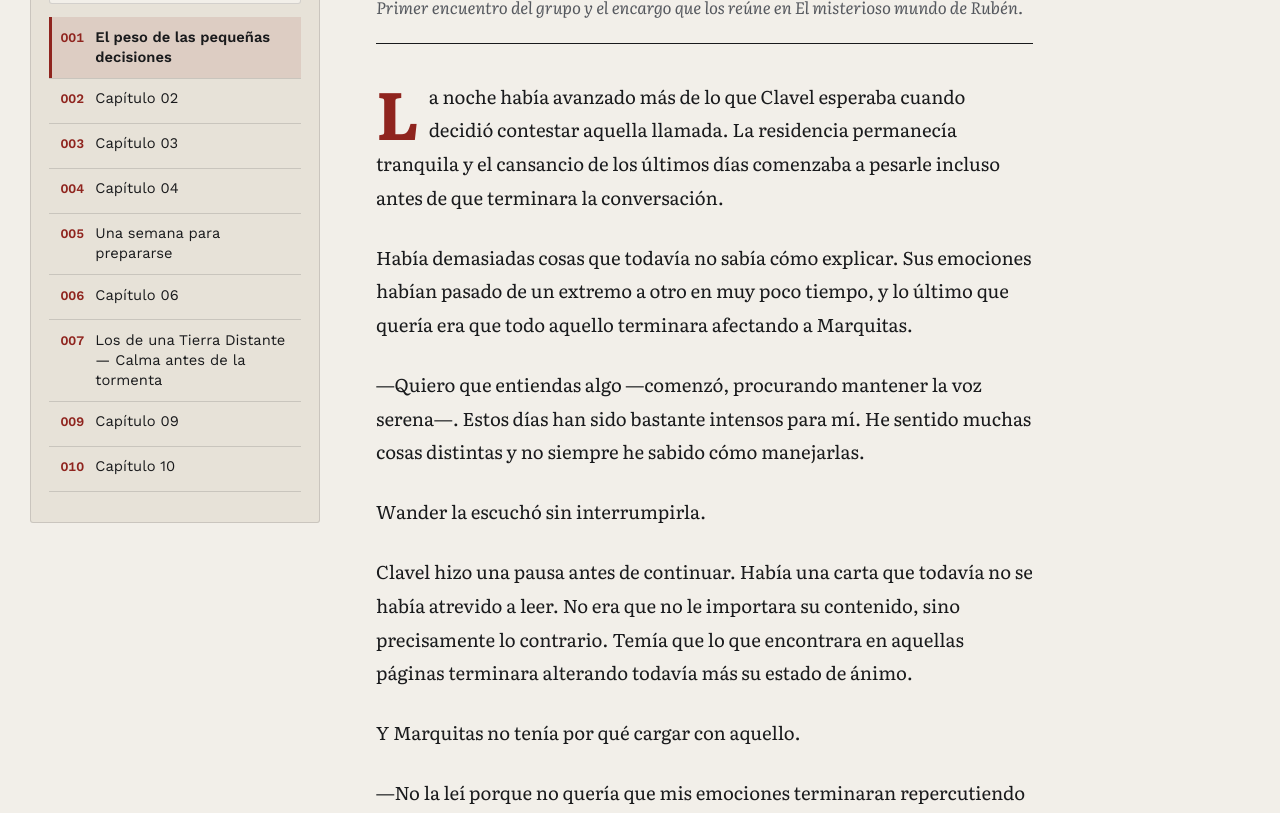
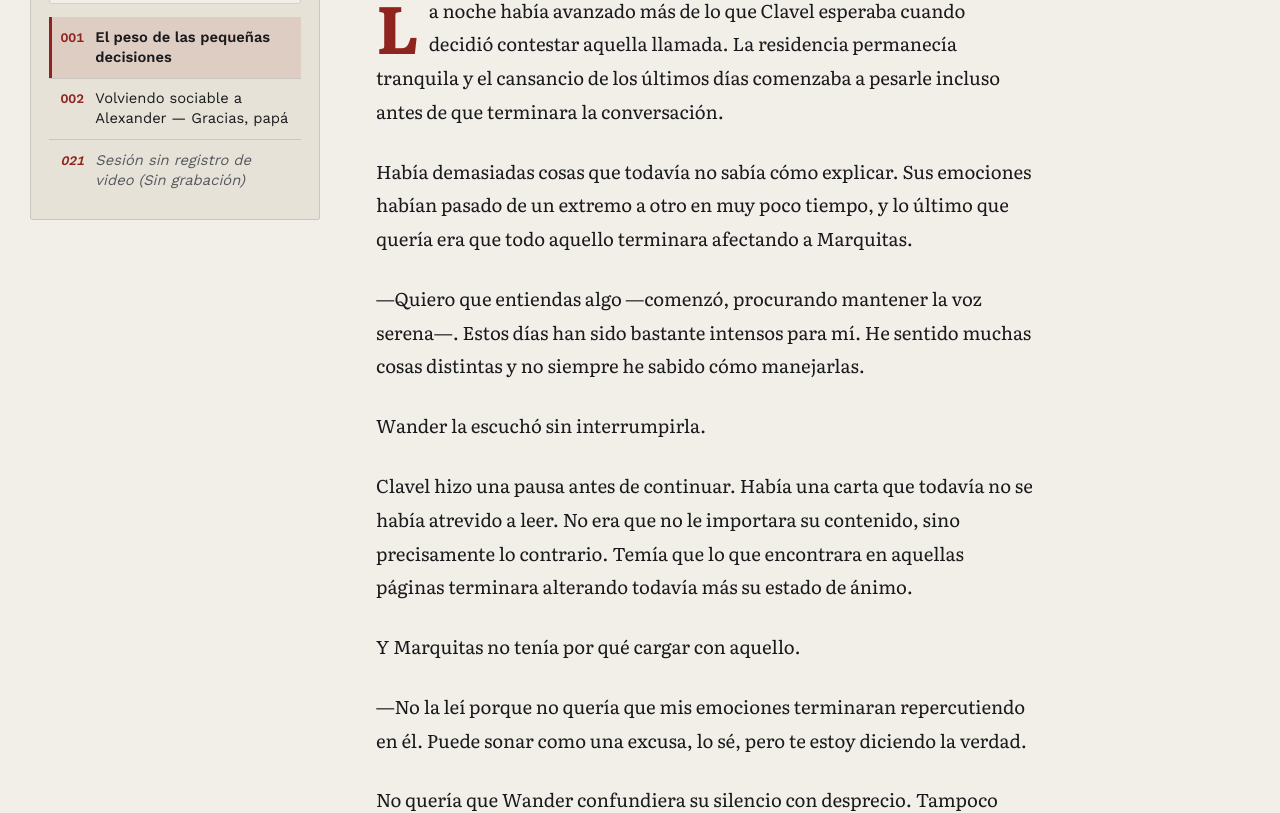
Before and after one commit to uMatiov/El-misterioso-mundo-de-ruben, a plain HTML site: page index.html in a window 1280 px wide. Shown: the part 290-1103 px from the top of the page. Drawn offline with nearby package versions, Linux system fonts and the light colour scheme.

Commit message:
Add files via upload

```diff
--- a/app.js
+++ b/app.js
@@ -8,10 +8,23 @@
   window.CAPITULOS_CACHE = window.CAPITULOS_CACHE || {};
   window.INDICE_CAPITULOS_AUTO = window.INDICE_CAPITULOS_AUTO || [];
 
+  function leerStorage(clave, respaldo) {
+    try {
+      return localStorage.getItem(clave) ?? respaldo;
+    } catch {
+      return respaldo;
+    }
+  }
+
+  function guardarStorage(clave, valor) {
+    try {
+      localStorage.setItem(clave, String(valor));
+    } catch { }
+  }
+
   const personajes = DATOS_CAMPANA.personajes || [];
   const entradasCodice = Array.isArray(DATOS_CAMPANA.codice) ? DATOS_CAMPANA.codice : [];
 
-  // Fusiona los capítulos detectados por Python con las entradas especiales/perdidas de datos.js
   const mapaCapitulos = new Map();
   (DATOS_CAMPANA.capitulos || []).forEach(cap => mapaCapitulos.set(cap.numero, { ...cap }));
   window.INDICE_CAPITULOS_AUTO.forEach(capAuto => {
@@ -33,7 +46,7 @@
 
   let indiceActual = 0;
   let capitulosFiltrados = [...capitulos];
-  let tamanoFuente = parseFloat(localStorage.getItem("novela_font_size")) || 1.16;
+  let tamanoFuente = parseFloat(leerStorage("novela_font_size", "1.16")) || 1.16;
 
   let indicePersonaje = 0;
   const formaActivaPorPersonaje = personajes.map(() => 0);
@@ -53,6 +66,7 @@
   const elBtnAnt = document.getElementById("btn-anterior");
   const elBtnSig = document.getElementById("btn-siguiente");
   const elBtnCopiar = document.getElementById("btn-copiar-enlace");
+  const elBtnTema = document.getElementById("btn-tema");
   const elProgreso = document.getElementById("indicador-progreso");
   const elStats = document.getElementById("estadisticas-archivo");
 
@@ -68,11 +82,17 @@
   const elGrillaCodice = document.getElementById("grilla-codice");
   const elBuscarCodice = document.getElementById("buscar-codice");
 
+  function aplicarTema(tema) {
+    const normalizado = tema === "noche" || tema === "oscuro" ? "noche" : "papel";
+    document.documentElement.setAttribute("data-tema", normalizado);
+    if (elBtnTema) {
+      elBtnTema.textContent = normalizado === "papel" ? "Noche" : "Papel";
+    }
+  }
+
   function aplicarPreferenciasGuardadas() {
     document.documentElement.style.setProperty("--reading-size", `${tamanoFuente}rem`);
-    const temaGuardado = localStorage.getItem("novela_tema") || "papel";
-    document.documentElement.setAttribute("data-tema", temaGuardado);
-    document.getElementById("btn-tema").textContent = temaGuardado === "papel" ? "Noche" : "Papel";
+    aplicarTema(leerStorage("novela_tema", "papel"));
   }
 
   /* ==================== ENLACES DIRECTOS (HASH ROUTING) ==================== */
@@ -126,6 +146,10 @@
   }
 
   /* ==================== LECTOR Y PARSEO DE MARKDOWN ==================== */
+  function esLineaEncabezadoCapitulo(linea) {
+    return /^#\s+/.test(linea) || /^(\*{1,2})?Cap[ií]tulo\s+\d+\s*[:.\-—]/i.test(linea);
+  }
+
   function limpiarTituloMarkdown(linea) {
     return linea
       .replace(/^#+\s*/, "")
@@ -235,8 +259,7 @@
 
     let lista = [...parrafos];
 
-    // Si la primera línea es un encabezado Markdown (# Título), lo extrae para el título y lo quita del cuerpo
-    if (lista.length > 0 && /^#\s+/.test(lista[0].trim())) {
+    if (lista.length > 0 && esLineaEncabezadoCapitulo(lista[0].trim())) {
       const tituloExtraido = limpiarTituloMarkdown(lista[0]);
       if (tituloExtraido) {
         cap.titulo = tituloExtraido;
@@ -271,7 +294,7 @@
     const cap = capitulos[idx];
     const numPad = String(cap.numero).padStart(3, "0");
 
-    localStorage.setItem("novela_ultimo_cap", cap.numero);
+    guardarStorage("novela_ultimo_cap", cap.numero);
     if (actualizarHash) {
       actualizarHashSilencioso(`#cap-${numPad}`);
     }
@@ -279,7 +302,7 @@
     elCapArco.textContent = cap.arco;
     elCapNum.textContent = `Capítulo ${String(cap.numero).padStart(2, "0")}`;
     elCapTitulo.textContent = cap.titulo;
-    elCapSinopsis.textContent = cap.sinopsis;
+    elCapSinopsis.textContent = cap.sinopsis || "";
     elBtnAnt.disabled = idx === 0;
     elBtnSig.disabled = idx === capitulos.length - 1;
     elProgreso.textContent = `${idx + 1} de ${capitulos.length} entradas`;
@@ -697,23 +720,24 @@
 
   document.getElementById("btn-fuente-mas").addEventListener("click", () => {
     tamanoFuente = Math.min(1.5, +(tamanoFuente + 0.08).toFixed(2));
-    localStorage.setItem("novela_font_size", tamanoFuente);
+    guardarStorage("novela_font_size", tamanoFuente);
     document.documentElement.style.setProperty("--reading-size", `${tamanoFuente}rem`);
   });
 
   document.getElementById("btn-fuente-menos").addEventListener("click", () => {
     tamanoFuente = Math.max(0.96, +(tamanoFuente - 0.08).toFixed(2));
-    localStorage.setItem("novela_font_size", tamanoFuente);
+    guardarStorage("novela_font_size", tamanoFuente);
     document.documentElement.style.setProperty("--reading-size", `${tamanoFuente}rem`);
   });
 
-  document.getElementById("btn-tema").addEventListener("click", (e) => {
-    const actual = document.documentElement.getAttribute("data-tema");
-    const nuevo = actual === "papel" ? "noche" : "papel";
-    document.documentElement.setAttribute("data-tema", nuevo);
-    localStorage.setItem("novela_tema", nuevo);
-    e.target.textContent = nuevo === "papel" ? "Noche" : "Papel";
-  });
+  if (elBtnTema) {
+    elBtnTema.addEventListener("click", () => {
+      const actual = document.documentElement.getAttribute("data-tema");
+      const nuevo = actual === "papel" ? "noche" : "papel";
+      aplicarTema(nuevo);
+      guardarStorage("novela_tema", nuevo);
+    });
+  }
 
   elBtnAnt.addEventListener("click", () => {
     cargarCapitulo(indiceActual - 1, true);
@@ -738,7 +762,7 @@
   elStats.textContent = `${totalReales} capítulos — ${personajes.length} protagonistas — ${entradasCodice.length} entradas de códice`;
 
   if (!resolverRutaDesdeHash()) {
-    const ultimoNum = Number(localStorage.getItem("novela_ultimo_cap"));
+    const ultimoNum = Number(leerStorage("novela_ultimo_cap", "0"));
     const idxInicial = capitulos.findIndex(c => c.numero === ultimoNum);
     cargarCapitulo(idxInicial >= 0 ? idxInicial : 0, true);
   }
--- a/capitulos/001.js
+++ b/capitulos/001.js
@@ -1,6 +1,5 @@
 window.CAPITULOS_CACHE = window.CAPITULOS_CACHE || {};
 window.CAPITULOS_CACHE[1] = [
-  "# **Capítulo 1: El peso de las pequeñas decisiones**",
   "La noche había avanzado más de lo que Clavel esperaba cuando decidió contestar aquella llamada. La residencia permanecía tranquila y el cansancio de los últimos días comenzaba a pesarle incluso antes de que terminara la conversación.",
   "Había demasiadas cosas que todavía no sabía cómo explicar. Sus emociones habían pasado de un extremo a otro en muy poco tiempo, y lo último que quería era que todo aquello terminara afectando a Marquitas.",
   "—Quiero que entiendas algo —comenzó, procurando mantener la voz serena—. Estos días han sido bastante intensos para mí. He sentido muchas cosas distintas y no siempre he sabido cómo manejarlas.",
--- a/capitulos/002.js
+++ b/capitulos/002.js
@@ -1,6 +1,5 @@
 window.CAPITULOS_CACHE = window.CAPITULOS_CACHE || {};
 window.CAPITULOS_CACHE[2] = [
-  "# Capítulo 2: Volviendo sociable a Alexander — Gracias, papá",
   "La lluvia golpeaba el parabrisas con un ritmo constante mientras Alexander conducía por las calles de la ciudad. Mantenía la vista fija en el camino y las manos firmes sobre el volante. A su lado, Emily observaba el exterior con curiosidad, ajena a la tensión que había acompañado al grupo durante las últimas horas.",
   "Alexander había decidido concentrarse en sus propios asuntos. Después de lo ocurrido en la enfermería, necesitaba alejarse un poco de los problemas de los demás. Además, tenía una responsabilidad pendiente: el concurso de bandas de la universidad. Todavía quedaban detalles por definir y no quería llegar desprevenido.",
   "—¿Ya sabes adónde vamos? —preguntó Emily, rompiendo el silencio.",
--- a/capitulos_index.js
+++ b/capitulos_index.js
@@ -3,7 +3,7 @@ window.INDICE_CAPITULOS_AUTO = [
   {
     "numero": 1,
     "arco": "Crónica principal",
-    "titulo": "Capítulo 01",
+    "titulo": "El peso de las pequeñas decisiones",
     "perdido": false,
     "sinopsis": "",
     "archivo": "capitulos/001.js"
@@ -11,113 +11,9 @@ window.INDICE_CAPITULOS_AUTO = [
   {
     "numero": 2,
     "arco": "Crónica principal",
-    "titulo": "Capítulo 02",
+    "titulo": "Volviendo sociable a Alexander — Gracias, papá",
     "perdido": false,
     "sinopsis": "",
     "archivo": "capitulos/002.js"
-  },
-  {
-    "numero": 3,
-    "arco": "Crónica principal",
-    "titulo": "Capítulo 03",
-    "perdido": false,
-    "sinopsis": "",
-    "archivo": "capitulos/003.js"
-  },
-  {
-    "numero": 4,
-    "arco": "Crónica principal",
-    "titulo": "Capítulo 04",
-    "perdido": false,
-    "sinopsis": "",
-    "archivo": "capitulos/004.js"
-  },
-  {
-    "numero": 5,
-    "arco": "Crónica principal",
-    "titulo": "Una semana para prepararse",
-    "perdido": false,
-    "sinopsis": "",
-    "archivo": "capitulos/005.js"
-  },
-  {
-    "numero": 6,
-    "arco": "Crónica principal",
-    "titulo": "Capítulo 06",
-    "perdido": false,
-    "sinopsis": "",
-    "archivo": "capitulos/006.js"
-  },
-  {
-    "numero": 7,
-    "arco": "Crónica principal",
-    "titulo": "Los de una Tierra Distante — Calma antes de la tormenta",
-    "perdido": false,
-    "sinopsis": "",
-    "archivo": "capitulos/007.js"
-  },
-  {
-    "numero": 9,
-    "arco": "Crónica principal",
-    "titulo": "Capítulo 09",
-    "perdido": false,
-    "sinopsis": "",
-    "archivo": "capitulos/009.js"
-  },
-  {
-    "numero": 10,
-    "arco": "Crónica principal",
-    "titulo": "Capítulo 10",
-    "perdido": false,
-    "sinopsis": "",
-    "archivo": "capitulos/010.js"
-  },
-  {
-    "numero": 11,
-    "arco": "Crónica principal",
-    "titulo": "Los de una Tierra Distante — Viaje a Porto Alegre / Mi pobre Kris",
-    "perdido": false,
-    "sinopsis": "",
-    "archivo": "capitulos/011.js"
-  },
-  {
-    "numero": 12,
-    "arco": "Crónica principal",
-    "titulo": "Capítulo 12",
-    "perdido": false,
-    "sinopsis": "",
-    "archivo": "capitulos/012.js"
-  },
-  {
-    "numero": 13,
-    "arco": "Crónica principal",
-    "titulo": "Capítulo 13",
-    "perdido": false,
-    "sinopsis": "",
-    "archivo": "capitulos/013.js"
-  },
-  {
-    "numero": 14,
-    "arco": "Crónica principal",
-    "titulo": "Capítulo 14",
-    "perdido": false,
-    "sinopsis": "",
-    "archivo": "capitulos/014.js"
-  },
-  {
-    "numero": 17,
-    "arco": "Crónica principal",
-    "titulo": "Capítulo 17",
-    "perdido": false,
-    "sinopsis": "",
-    "archivo": "capitulos/017.js"
-  },
-  {
-    "numero": 18,
-    "arco": "Crónica principal",
-    "titulo": "Capítulo 18",
-    "perdido": false,
-    "sinopsis": "",
-    "archivo": "capitulos/018.js"
   }
 ];
--- a/datos.js
+++ b/datos.js
@@ -104,15 +104,8 @@ const DATOS_CAMPANA = {
     }
   ],
 
+  // Aquí puedes dejar capítulos especiales/perdidos o sobreescribir el arco/sinopsis de cualquier capítulo
   capitulos: [
-    {
-      numero: 1,
-      arco: "Arco I — Los primeros pasos",
-      titulo: "El punto de partida",
-      perdido: false,
-      sinopsis: "Primer encuentro del grupo y el encargo que los reúne en El misterioso mundo de Rubén.",
-      archivo: "capitulos/001.js"
-    },
     {
       numero: 21,
       arco: "Arco II — Rumores y preparativos",
@@ -122,14 +115,6 @@ const DATOS_CAMPANA = {
       parrafos: [
         "No se conserva grabación de esta sesión. Según lo relatado al inicio del capítulo siguiente, el grupo completó su traslado y dejó preparados los asuntos pendientes antes del festival."
       ]
-    },
-    {
-      numero: 22,
-      arco: "Arco II — Rumores y preparativos",
-      titulo: "Una bofetada de bienvenida",
-      perdido: false,
-      sinopsis: "Reencuentros tensos, viejos conocidos y las primeras pistas sobre lo que se trama antes del festival.",
-      archivo: "capitulos/022.js"
     }
   ]
 };
--- a/index.html
+++ b/index.html
@@ -140,8 +140,6 @@
   </footer>
 
   <script src="datos.js" defer></script>
-  <script src="app.js" defer></script>
-  <script src="datos.js" defer></script>
   <script src="capitulos_index.js" defer></script>
   <script src="app.js" defer></script>
 </body>
```
Also changed, not shown: styles.css (+14 -1 lines), 1 other file.
